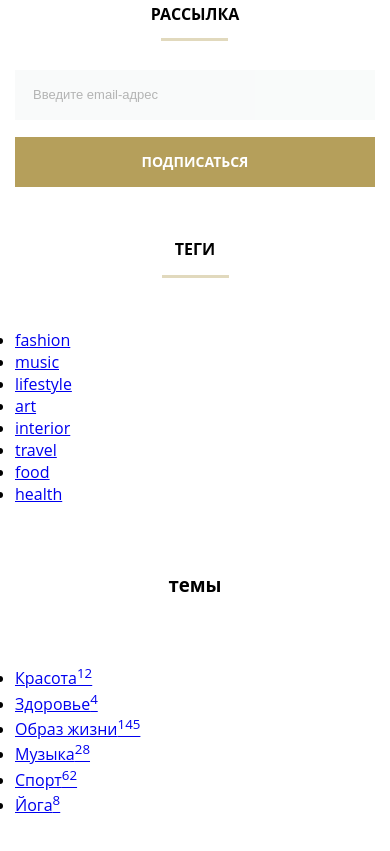
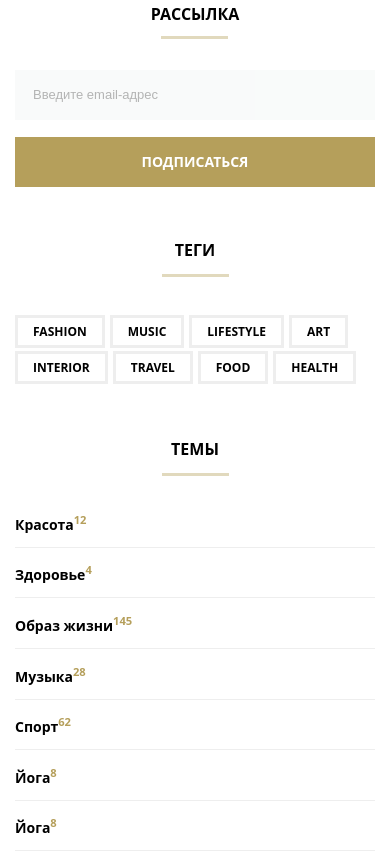
Before and after one commit to Mikhail-o0/blogging, a plain HTML site: page index.html in a window 390 px wide. Shown: the part 5567-6418 px from the top of the page. Drawn offline with Linux system fonts and the light colour scheme.

Commit message:
Add files via upload

```diff
--- a/css/style.css
+++ b/css/style.css
@@ -635,7 +635,7 @@ body {
         background: #e1d9bd;
         position: absolute;
         right: 25px;
-        top: 35px;
+        top: 33px;
     }
 
     .side-bar_post {
@@ -685,8 +685,7 @@ body {
         opacity: 0.54;
     }
     .button {
-        width: 50px;
-        height: 50px;
+        width: 55px;
         background-color: #b59f5b;
         border: none;
         vertical-align: top;
@@ -716,7 +715,7 @@ body {
         background: #e1d9bd;
         position: absolute;
         right: 11px;
-        top: 35px;
+        top: 33px;
     }
     .newsletter {
         width: 100%;
@@ -753,59 +752,68 @@ body {
         margin-bottom: 0;
         width: 67px;
         border-bottom: 3px solid #e1d9bd;
-        padding-bottom: 15px;
-
+        padding-bottom: 13px;
+    }
+    .list-tags {
+        display: flex;
+        flex-wrap: wrap;
+        margin: 0;
+        list-style-type: none;
 
     }
-}
-
-
-
-
-/* .list-tags {
-    display: flex;
-    flex-wrap: wrap;
-    margin-top: 24px;
-    width: 272px;
-    list-style-type: none;
-    padding-left: 0;
-    font-size: 0px;
+    .tag {
+        margin-right: 5px;
+        line-height: 35px;
     }
 
     .list-tags a {
+        font-size: 0.75rem;
         text-decoration: none;
         text-transform: uppercase;
-    font-size: 12px;
         font-weight: bold;
-    color: #0f0d0e;
-    border-color: #eeeeee;
-    border-style: solid;
-    padding: 6px 14px 6px 14px;
+        border: 3px solid #eeeeee;
+        padding: 5px 15px;
+        color: #000000;
     }
-.tag {
-    margin-top: 27px;
-    margin-right: 6px;
 }
-.topics {
-    margin-top: 40px;
-    width: 272px;
+@media (max-width: 640px) {
+    .topics-list_title {
+        display: flex;
+        align-items: center;
+        justify-content: center;
+        position: relative;
+        text-transform: uppercase;
+        font-size: 1rem;
+        margin-bottom: 0;
+        width: 67px;
+        border-bottom: 3px solid #e1d9bd;
+        padding-bottom: 13px;
+    }
+    .topics-list {
+        margin: 0;
         list-style-type: none;
-    padding-left: 0;
-    font-size: 0;
+        width: 100%;
     }
-.topics a {
+    .topics-list a {
+        font-size: 0.875rem;
         text-decoration: none;
         color: #000000;
-    font-size: 14px;
         font-weight: bold;
+    }
+    .theme-list_style {
+        font-size: 0.7rem;
+        font-weight: bold;
+        color: #b59f5b;
+
+    }
+    .theme-list {
+        padding-top: 15px;
+        padding-bottom: 12px;
         border-bottom: 1px solid #eeeeee;
-    display: flex;
-    align-items: center;
-    padding: 14px 0 14px 0;
     }
-.style {
-    color: #b59f5b;
-    font-size: 12px;
-    font-weight: bold;
-    margin-left: 6px;
-} */
+    .theme-list:first-child {
+        padding-top: 0;
+
+    }
+
+}
--- a/index.html
+++ b/index.html
@@ -257,12 +257,13 @@
                 <h3 class="topics-list_title">темы</h3>
             </div>
             <ul class="topics-list">
-                <li><a href="#">Красота<sup class="theme-list_style">12</s></a></li>
-                <li><a href="#">Здоровье<sup class="theme-list_style">4</s></a></li>
-                <li><a href="#">Образ жизни<sup class="theme-list_style">145</s></a></li>
-                <li><a href="#">Музыка<sup class="theme-list_style">28</s></a></li>
-                <li><a href="#">Спорт<sup class="theme-list_style">62</s></a></li>
-                <li><a href="#">Йога<sup class="theme-list_style">8</s></a></li>
+                <li class="theme-list"><a href="#">Красота<sup class="theme-list_style">12</s></a></li>
+                <li class="theme-list"><a href="#">Здоровье<sup class="theme-list_style">4</s></a></li>
+                <li class="theme-list"><a href="#">Образ жизни<sup class="theme-list_style">145</s></a></li>
+                <li class="theme-list"><a href="#">Музыка<sup class="theme-list_style">28</s></a></li>
+                <li class="theme-list"><a href="#">Спорт<sup class="theme-list_style">62</s></a></li>
+                <li class="theme-list"><a href="#">Йога<sup class="theme-list_style">8</s></a></li>
+                <li class="theme-list"><a href="#">Йога<sup class="theme-list_style">8</s></a></li>
             </ul>
 
 
```
Lines whose indentation alone changed are shown as unchanged.
